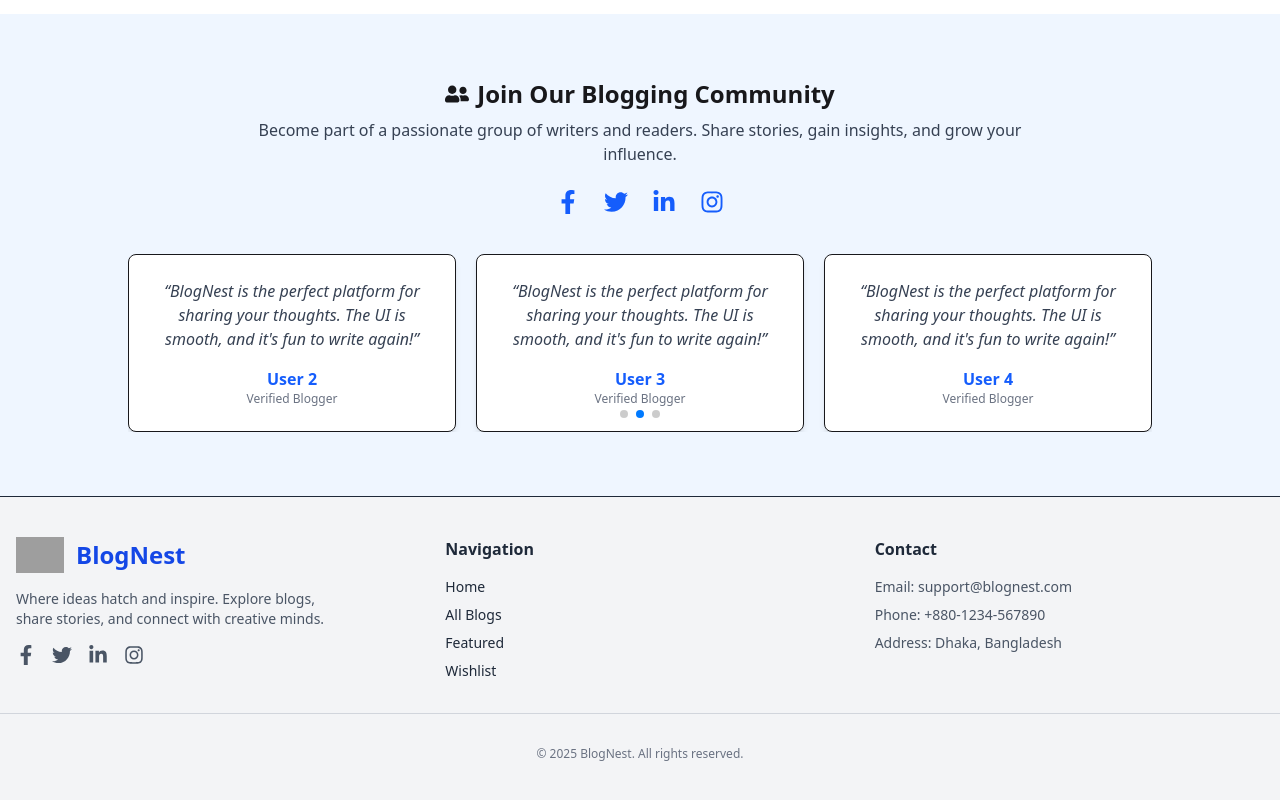
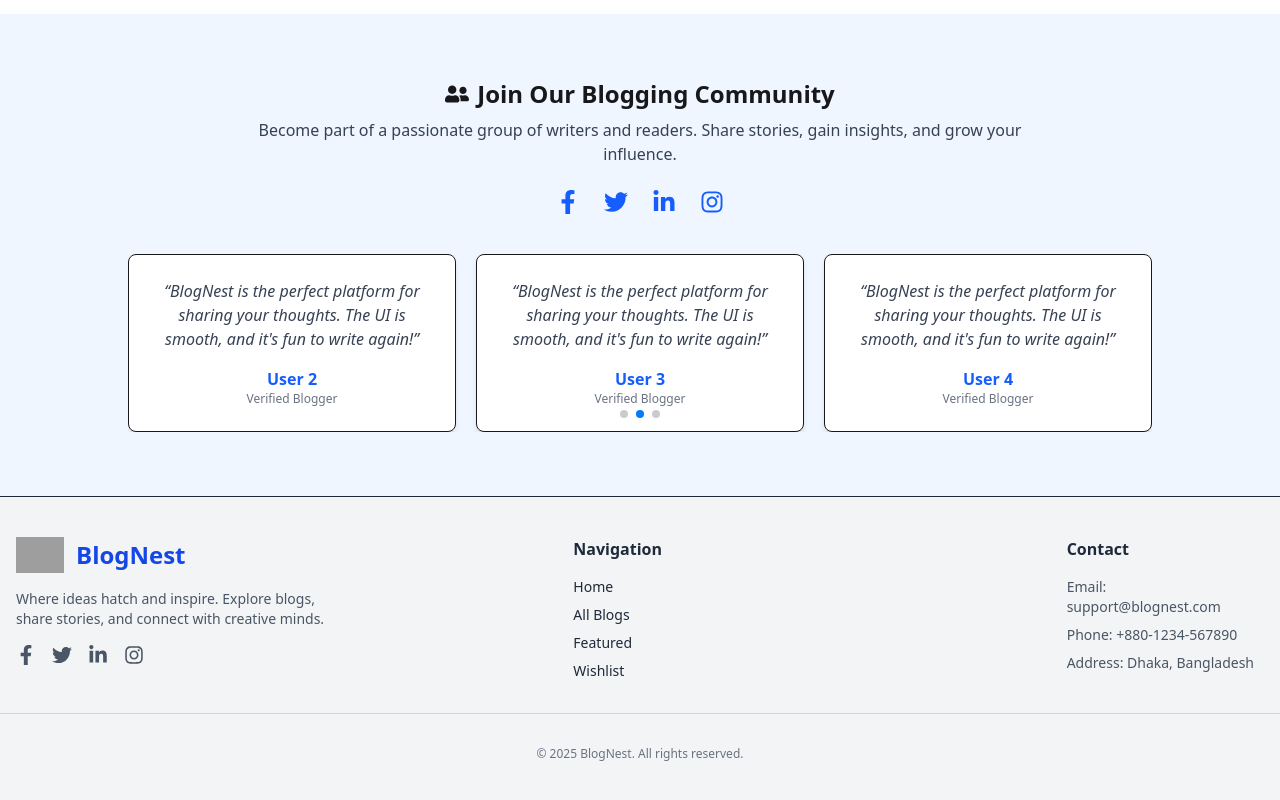
Before and after one commit to SR-iMrAN/BlogNest, a React (Vite) app: page / in a window 1280 px wide. Shown: the part 1102-1902 px from the top of the page. Built offline with nearby package versions, Linux system fonts and the light colour scheme; no server answers; grey boxes are pictures that could not be loaded.

Commit message:
here the changes

```diff
--- a/src/components/footer.jsx
+++ b/src/components/footer.jsx
@@ -40,7 +40,7 @@ const Footer = () => {
         </div>
 
         {/* Navigation Links */}
-        <div className="text-center md:text-left">
+        <div className="text-center ml-32 md:text-left">
           <h3 className="text-md font-semibold mb-4">Navigation</h3>
           <ul className="space-y-2 text-sm">
             <li>
@@ -67,7 +67,7 @@ const Footer = () => {
         </div>
 
         {/* Contact Info */}
-        <div className="text-center md:text-left">
+        <div className="text-center ml-48 md:text-left">
           <h3 className="text-md font-semibold mb-4">Contact</h3>
           <ul className="text-sm text-gray-600 space-y-2">
             <li>Email: <a href="mailto:support@blognest.com" className="hover:underline">support@blognest.com</a></li>
```
